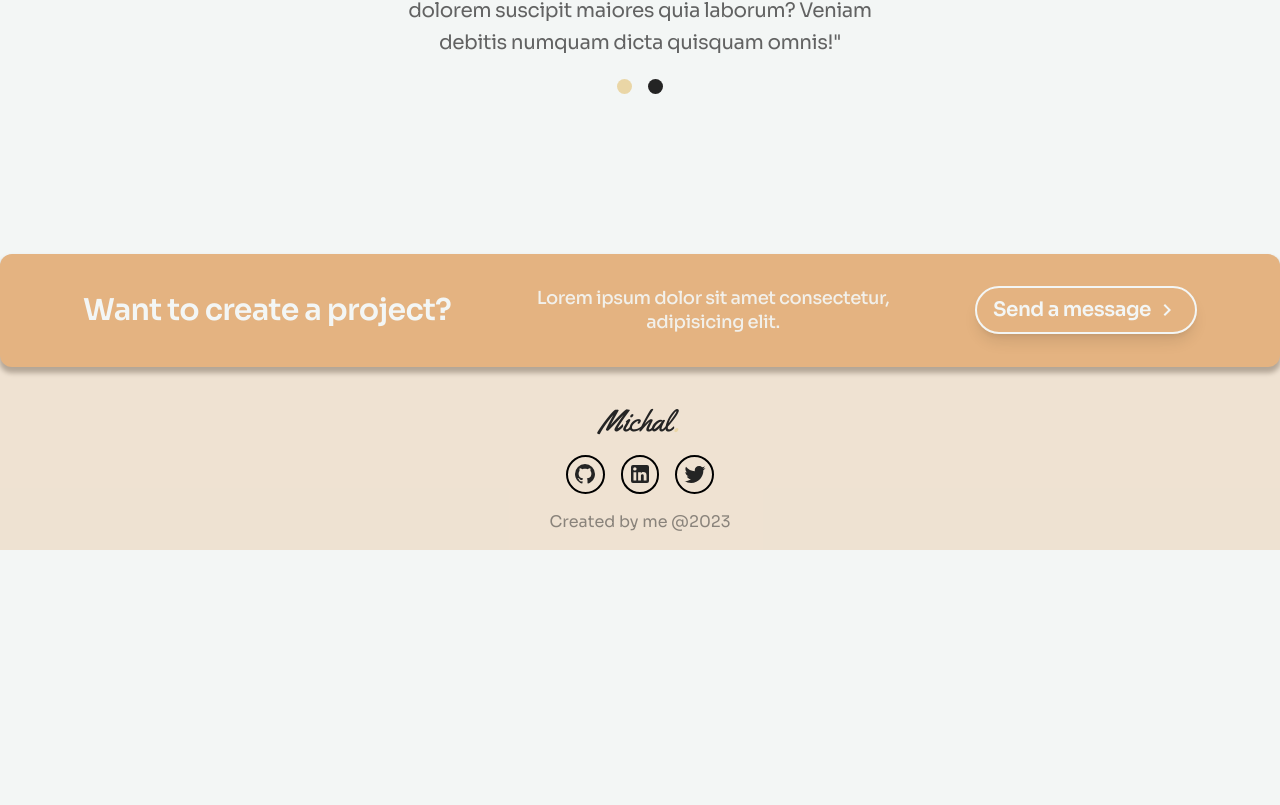
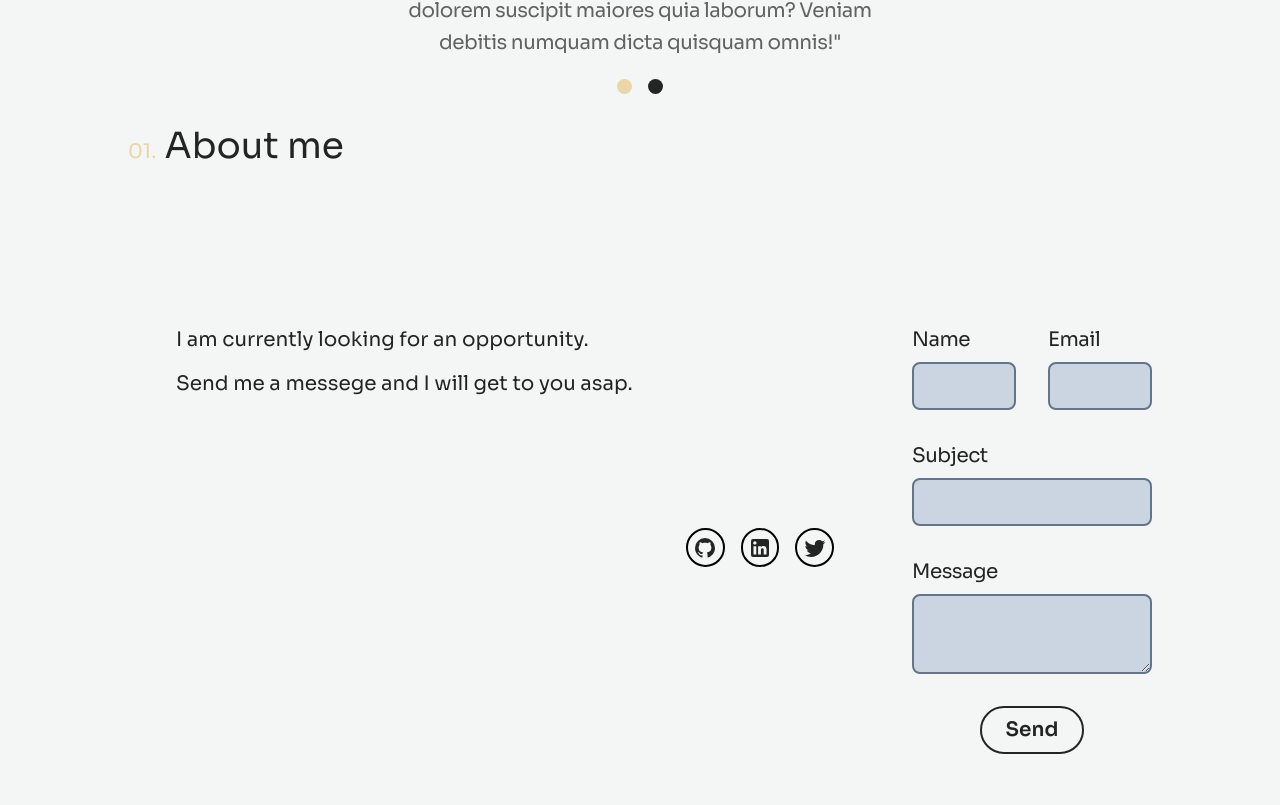
Before and after one commit to michalciberej/Personal-website, a React (Vite) app: page / in a window 1280 px wide. Shown: the part 2815-3620 px from the top of the page. Before the commit the page ends 3365 px from the top, so only its background shows below. Built offline with nearby package versions, Linux system fonts and the light colour scheme.

Commit message:
Refactored Contact component

```diff
--- a/src/components/Contact.jsx
+++ b/src/components/Contact.jsx
@@ -1,28 +1,39 @@
-import { Link } from 'react-router-dom';
-import Icon from '@mdi/react';
-import { mdiChevronRight } from '@mdi/js';
+import Form from './Form';
+import SectionHeading from './SectionHeading';
+import Socials from './Socials';
 
 const Contact = () => {
   return (
     <>
-      <div className='md:container md:mx-auto mx-12 bg-primary rounded-xl py-8 px-12  flex flex-col md:flex-row items-center justify-around shadow-[0px_5px_5px_1px_rgba(0,0,0,0.35)] md:-mb-16 -mb-44 z-10 gap-6 md:gap-0'>
-        <h1 className='text-3xl font-semibold tracking-tight text-textD'>
-          Want to create a project?
-        </h1>
-        <p className='max-w-sm tracking-tight leading-snug text-lg font-medium text-textD/90 text-center '>
-          Lorem ipsum dolor sit amet consectetur, adipisicing elit.
-        </p>
-        <Link
-          to='/contactme'
-          className='text-xl font-semibold tracking-tight border-2 border-textD py-2 px-4 rounded-full flex items-center group gap-1 text-textD shadow-lg'>
-          Send a message
-          <Icon
-            path={mdiChevronRight}
-            size={1}
-            className='group-hover:translate-x-1 transition-transform'
-          />
-        </Link>
-      </div>
+      <section id='contact'>
+        <div className='flex flex-col items-start mx-[4vw] md:mx-[10vw] pb-20 bg-transparent text-text -mt-32'>
+          <SectionHeading
+            num='03'
+            black={true}>
+            Contact
+          </SectionHeading>
+          <div className='grid grid-rows-1 gap-20 lg:gap-0 lg:grid-cols-2 md:grid-rows-1 w-full'>
+            <div>
+              <p className='text-xl md:pl-12 flex flex-col gap-4'>
+                <span className='block'>
+                  I am currently looking for an opportunity.
+                </span>
+                <span className='block'>
+                  Send me a messege and I will get to you asap.
+                </span>
+              </p>
+              <p></p>
+            </div>
+            <div className='flex gap-8 w-full max-w-[35rem] mx-auto'>
+              <Socials
+                column={true}
+                black={true}
+              />
+              <Form />
+            </div>
+          </div>
+        </div>
+      </section>
     </>
   );
 };
```
